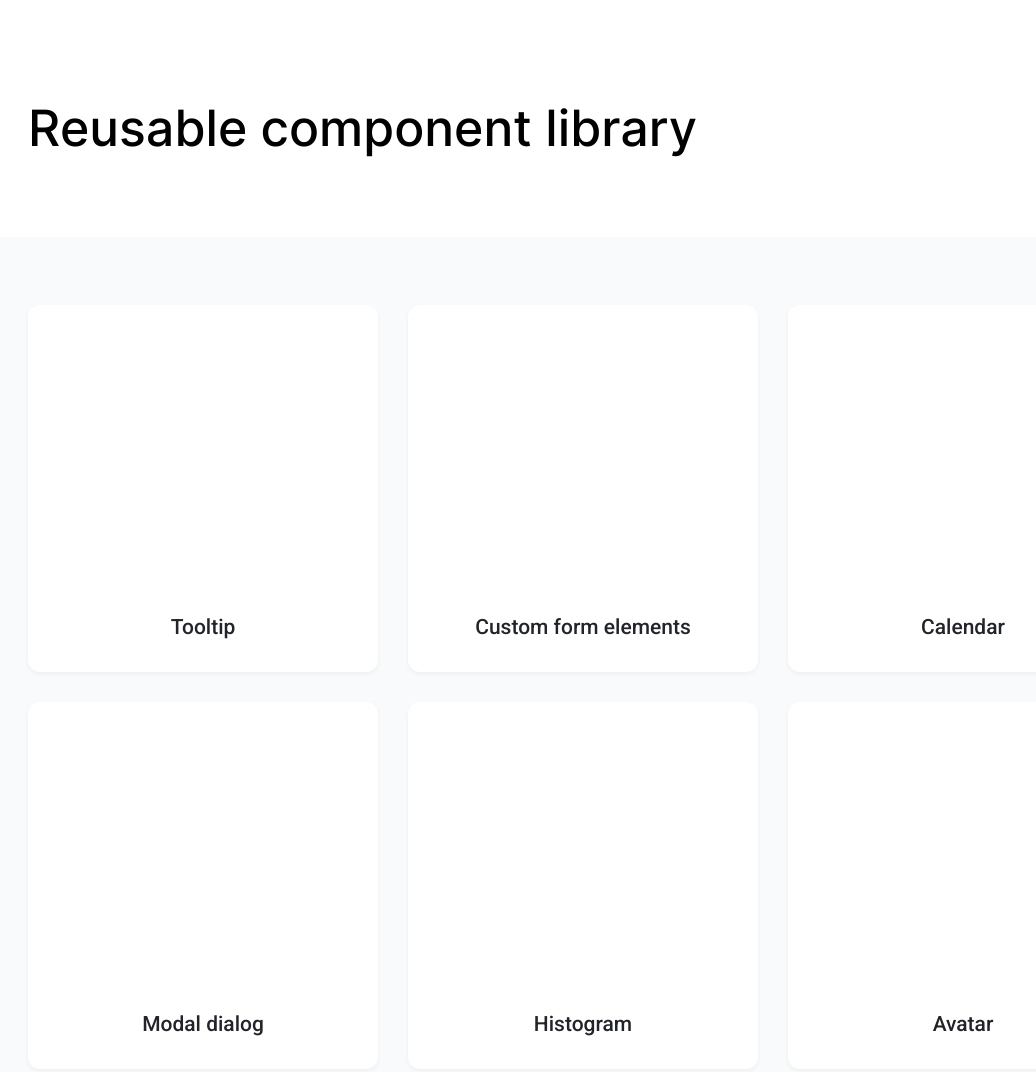
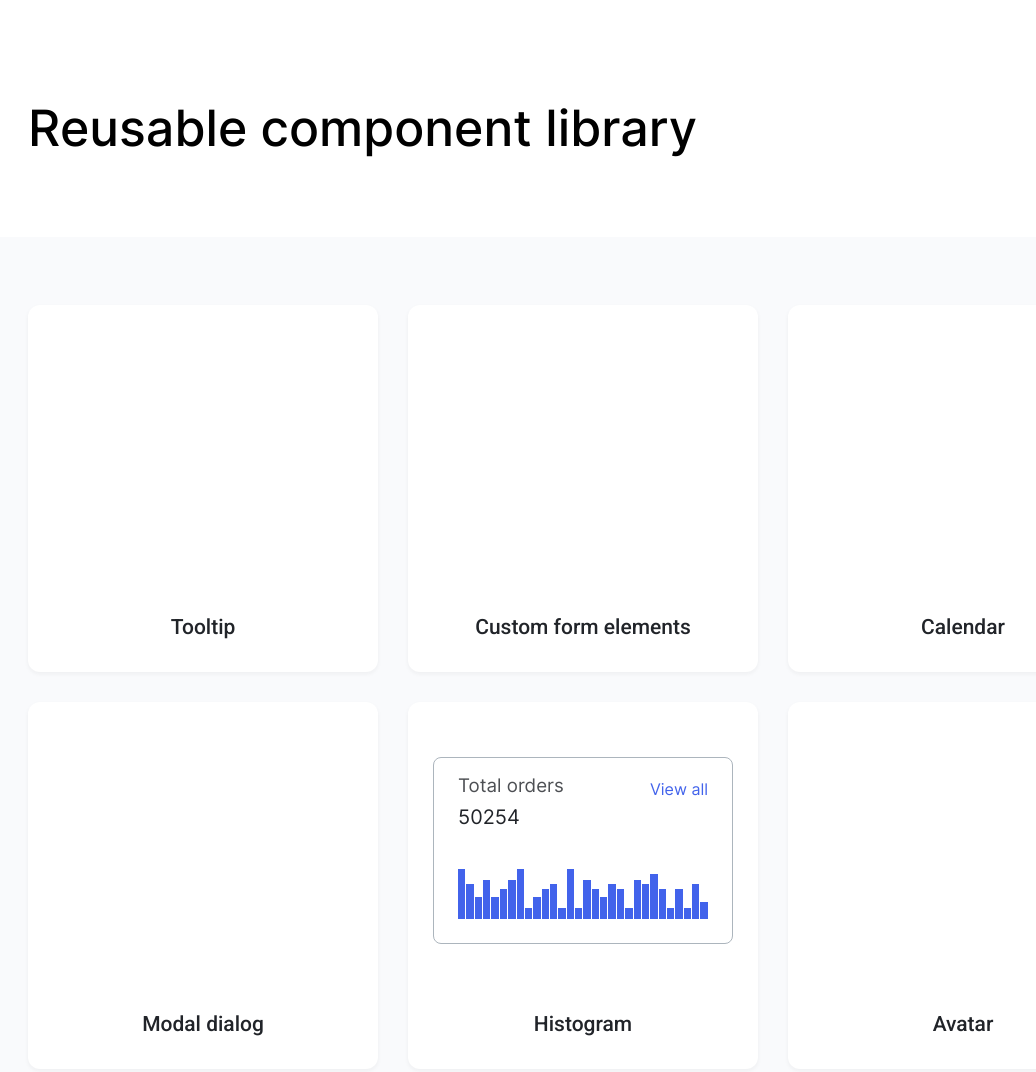
Before and after one commit to lk4n/clib, a website: page index.html in a window 1280 px wide. Shown: the top 1072 px of the page, without its empty margins (57-1093 px from the left). Drawn offline with Linux system fonts and the light colour scheme.

Commit message:
Update
Added histogram block
Added positioning for card content to center but with horizontal stretching

```diff
--- a/assets/css/main.css
+++ b/assets/css/main.css
@@ -11,6 +11,7 @@
 @import './../../components/container/container.css';
 @import './../../components/preview/preview.css';
 @import './../../components/card/card.css';
+@import './../../components/histogram/histogram.css';
 
 /* vars */
 :root {
--- a/components/card/card.css
+++ b/components/card/card.css
@@ -12,6 +12,9 @@
 .card__content {
     flex: 1;
     padding: 25px;
+    display: flex;
+    flex-flow: column;
+    justify-content: center;
 }
 
 .card__footer {
--- /dev/null
+++ b/components/histogram/histogram.css
@@ -0,0 +1,56 @@
+.histogram {
+    padding: 16px 24px 24px;
+    background: var(--histogram-bgc);
+    border: 1px solid var(--histogram-border);
+    border-radius: 8px;
+}
+
+.histogram__header {
+    position: relative;
+    padding-right: 65px;
+    font: 16px/24px Inter, sans-serif;
+    color: var(--histogram-color);
+}
+
+.histogram__title {
+    margin: 0;
+    font-weight: normal;
+    opacity: 0.8;
+}
+
+.histogram__number {
+    margin: 6px 0 0;
+    font-size: 20px;
+    line-height: 26px;
+}
+
+.histogram__link {
+    position: absolute;
+    top: 3px;
+    right: 0;
+    text-decoration: none;
+    color: var(--histogram-color-link);
+}
+
+.histogram__link:hover {
+    text-decoration: underline;
+    color: var(--histogram-color-link-on-hover);
+}
+
+.histogram__chart {
+    margin-top: 39px;
+    height: 50px;
+    display: flex;
+    flex-flow: row wrap-reverse;
+    column-gap: 1px;
+}
+
+.histogram__column {
+    flex: auto;
+    background: var(--histogram-bgc-chart);
+    transition: background 400ms ease-in;
+}
+
+.histogram__column:hover {
+    background: var(--histogram-color-link-on-hover);
+}
--- a/index.html
+++ b/index.html
@@ -58,7 +58,45 @@
 
                 <div class="card">
                     <div class="card__content">
-
+                        <section class="histogram">
+                            <div class="histogram__header">
+                                <h3 class="histogram__title">Total orders</h3>
+                                <p class="histogram__number">50254</p>
+                                <a href="#" class="histogram__link">View all</a>
+                            </div>
+                            <div class="histogram__chart">
+                                <div class="histogram__column" style="height:100%"></div>
+                                <div class="histogram__column" style="height:70%"></div>
+                                <div class="histogram__column" style="height:44%"></div>
+                                <div class="histogram__column" style="height:78%"></div>
+                                <div class="histogram__column" style="height:44%"></div>
+                                <div class="histogram__column" style="height:60%"></div>
+                                <div class="histogram__column" style="height:78%"></div>
+                                <div class="histogram__column" style="height:100%"></div>
+                                <div class="histogram__column" style="height:22%"></div>
+                                <div class="histogram__column" style="height:44%"></div>
+                                <div class="histogram__column" style="height:60%"></div>
+                                <div class="histogram__column" style="height:70%"></div>
+                                <div class="histogram__column" style="height:22%"></div>
+                                <div class="histogram__column" style="height:100%"></div>
+                                <div class="histogram__column" style="height:22%"></div>
+                                <div class="histogram__column" style="height:78%"></div>
+                                <div class="histogram__column" style="height:60%"></div>
+                                <div class="histogram__column" style="height:44%"></div>
+                                <div class="histogram__column" style="height:70%"></div>
+                                <div class="histogram__column" style="height:60%"></div>
+                                <div class="histogram__column" style="height:22%"></div>
+                                <div class="histogram__column" style="height:78%"></div>
+                                <div class="histogram__column" style="height:70%"></div>
+                                <div class="histogram__column" style="height:90%"></div>
+                                <div class="histogram__column" style="height:60%"></div>
+                                <div class="histogram__column" style="height:22%"></div>
+                                <div class="histogram__column" style="height:60%"></div>
+                                <div class="histogram__column" style="height:22%"></div>
+                                <div class="histogram__column" style="height:70%"></div>
+                                <div class="histogram__column" style="height:34%"></div>
+                            </div>
+                        </section>
                     </div>
                     <div class="card__footer">
                         <h3 class="card__title">Histogram</h3>
```
